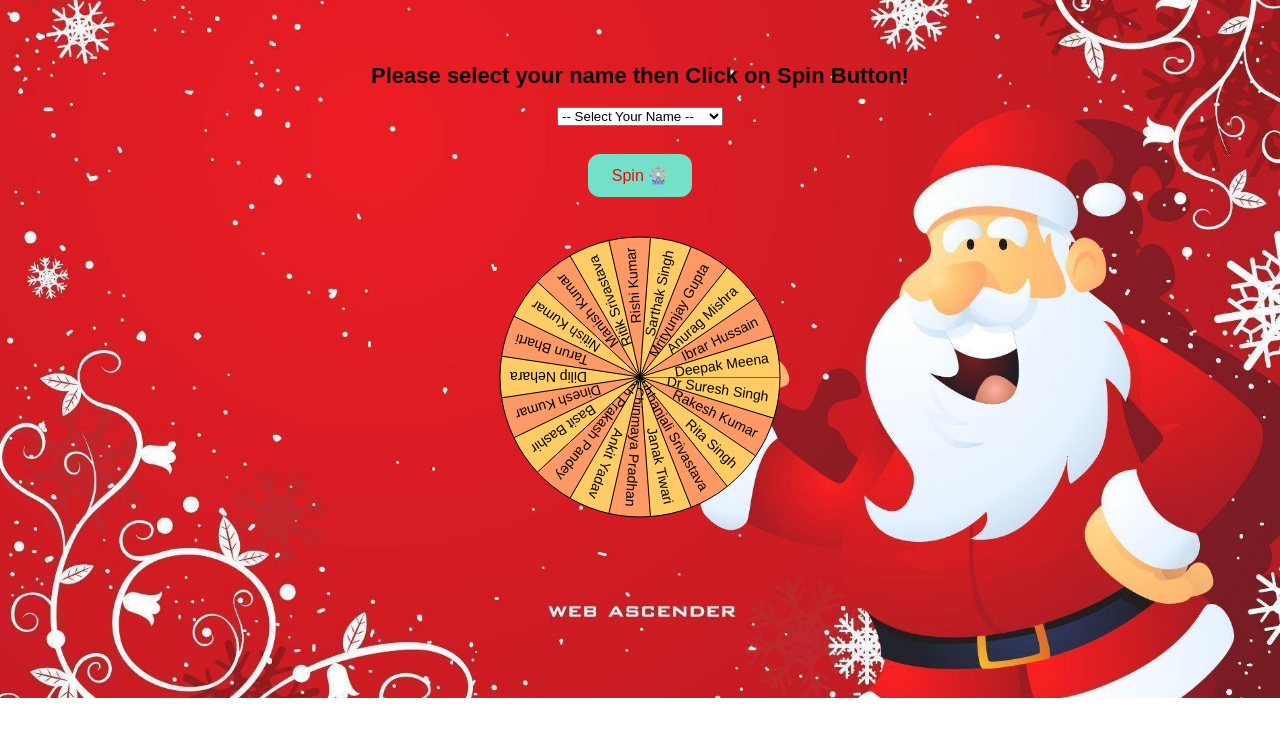
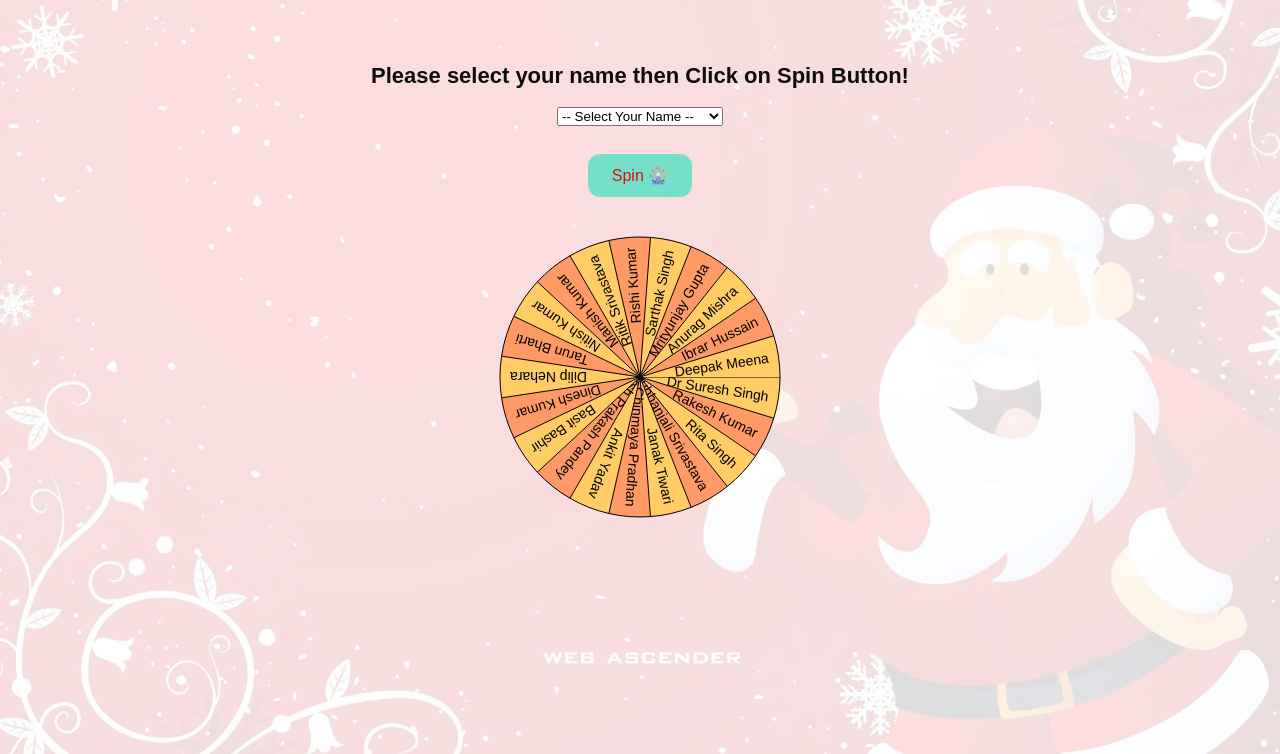
Before and after one commit to IB8GIT/Secret_Santa, a plain HTML site: page index.html in a window 1280 px wide. Shown: the part 102-856 px from the top of the page. Before the commit the page ends 800 px from the top, so only its background shows below. Drawn offline with Linux system fonts and the light colour scheme.

Commit message:
Update index.html

```diff
--- a/index.html
+++ b/index.html
@@ -13,8 +13,16 @@
   text-align: center;
   padding: 20px;
 
-    background: url("https://github.com/IB8GIT/Secret_Santa/blob/main/secret_santa.jpg") no-repeat center center fixed;
+  background-image: linear-gradient(
+    rgba(255, 255, 255, 0.85),
+    rgba(255, 255, 255, 0.85)
+  ),
+  url("https://github.com/IB8GIT/Secret_Santa/blob/main/secret_santa.jpg");
+
   background-size: cover;
+  background-position: center;
+  background-repeat: no-repeat;
+  min-height: 100vh;
 }
 
     h1 {
```
Lines whose indentation alone changed are shown as unchanged.
